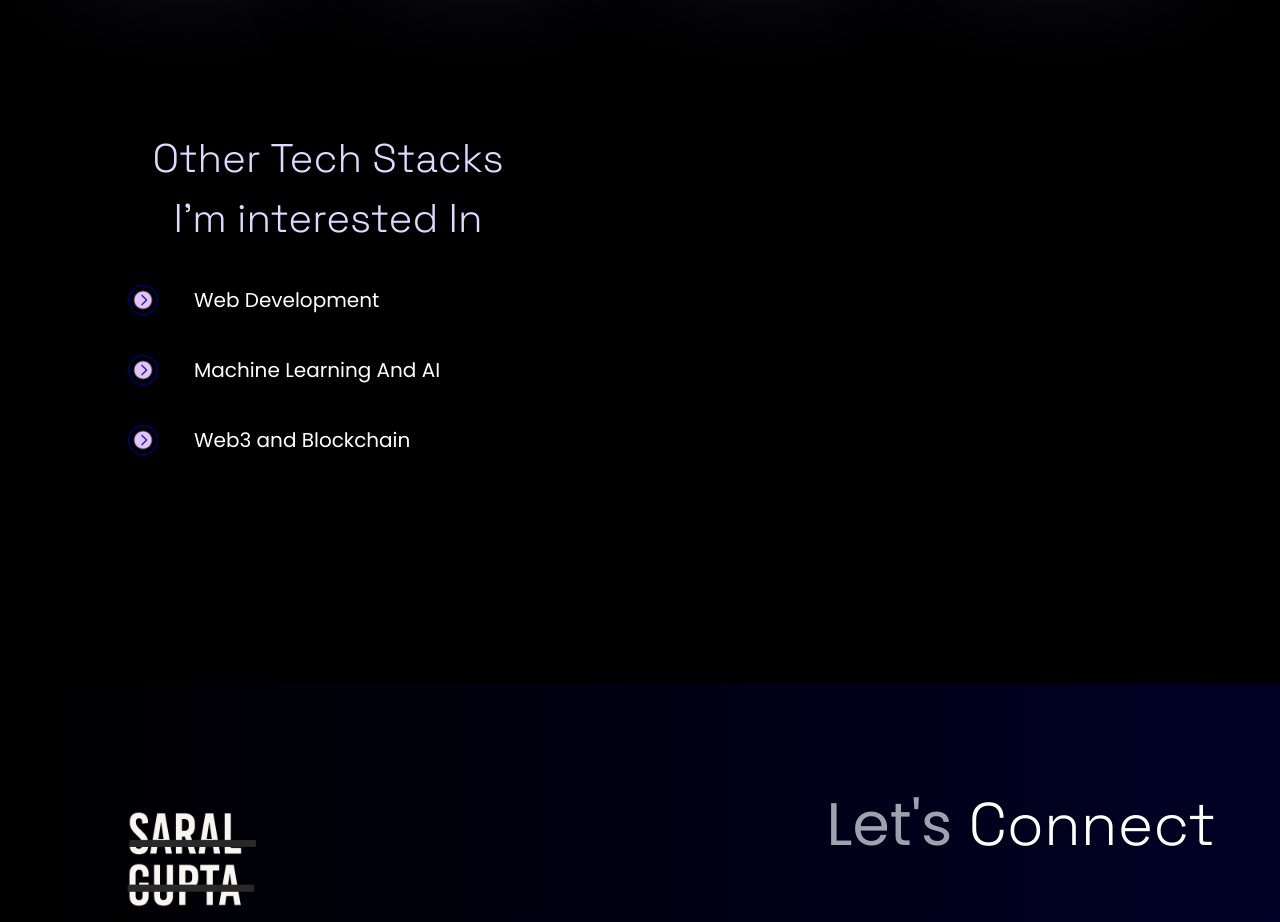
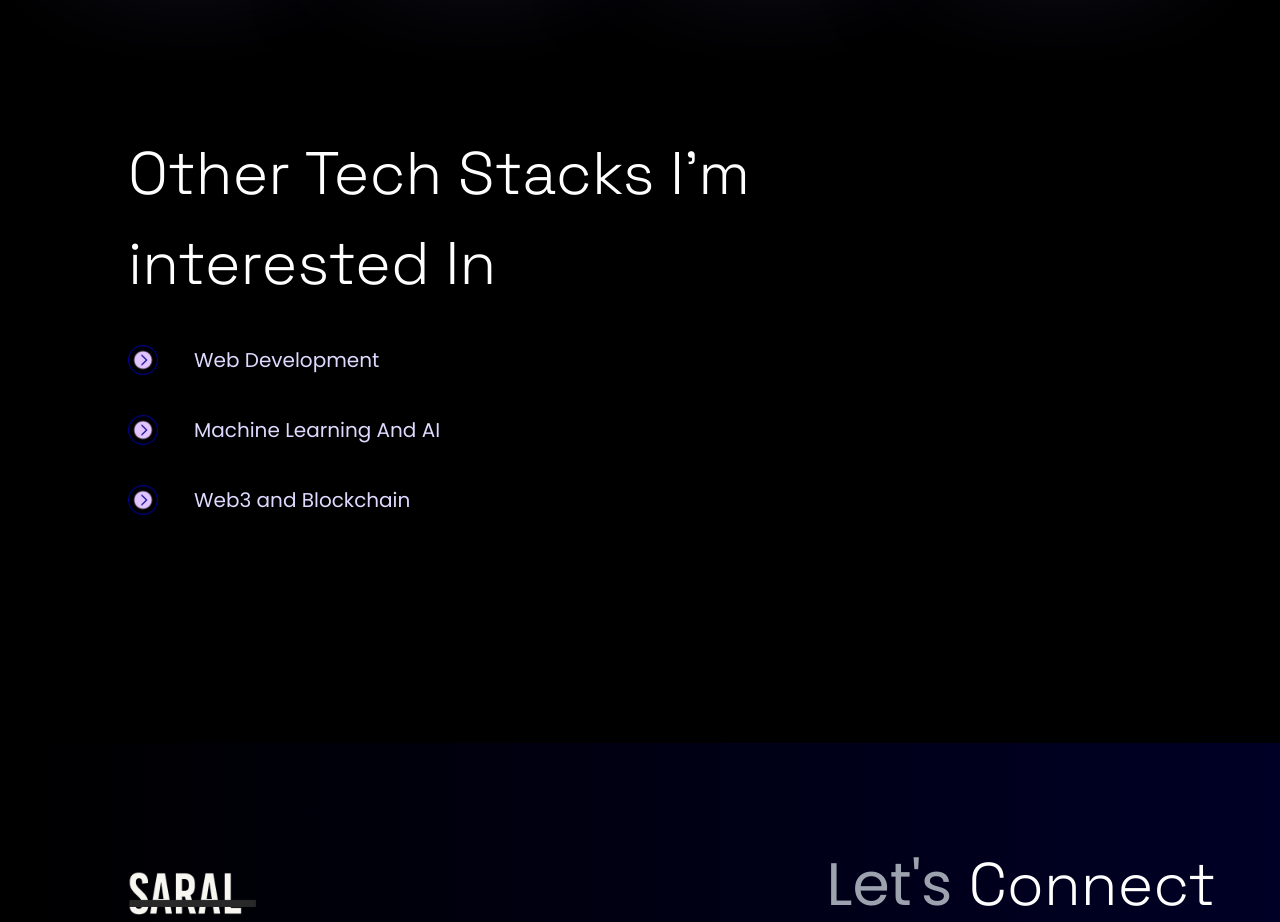
Before and after one commit to saral-gupta7/Portfolio, a React (Vite) app: page / in a window 1280 px wide. Shown: the part 3000-3922 px from the top of the page. Built offline with nearby package versions, Linux system fonts and the light colour scheme; what tailwindcss-animated would draw is missing.

Commit message:
New Changes

```diff
--- a/src/components/Interest.jsx
+++ b/src/components/Interest.jsx
@@ -9,15 +9,15 @@ const Interest = () => {
       className={`${styles.padding} flex flex-wrap sm:justify-start justify-center`}
       id="interest"
     >
-      <div className="max-w-[25rem] flex-col items-center text-center mb-20">
-        <h2 className={`${styles.heroSubText}text-white font-grotesk mb-4`}>
+      <div className="max-w-[50rem] flex-col items-center sm:text-start text-center mb-20">
+        <h2 className={`${styles.sectionHeadText} mb-4`}>
           Other Tech Stacks I'm interested In
         </h2>
         <ul>
           {interest.map((item) => (
             <li
               key={item.name}
-              className={`text-white font-grotesk text-[20px]`}
+              className={`text-[#dfd9ff] font-grotesk text-[20px]`}
             >
               <div className="flex items-center">
                 <img src={item.icon} alt={item.name} width={30} height={30} />
```
